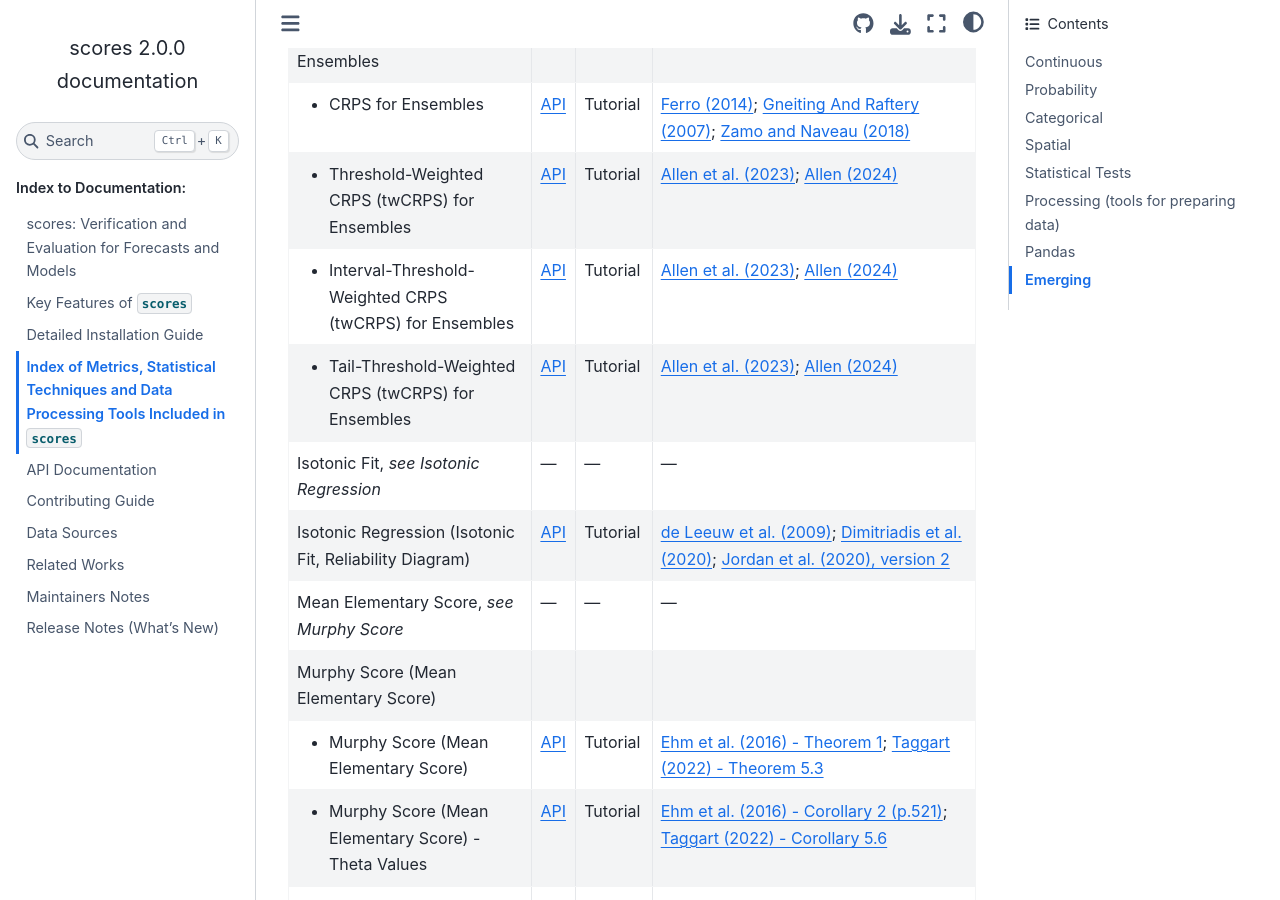
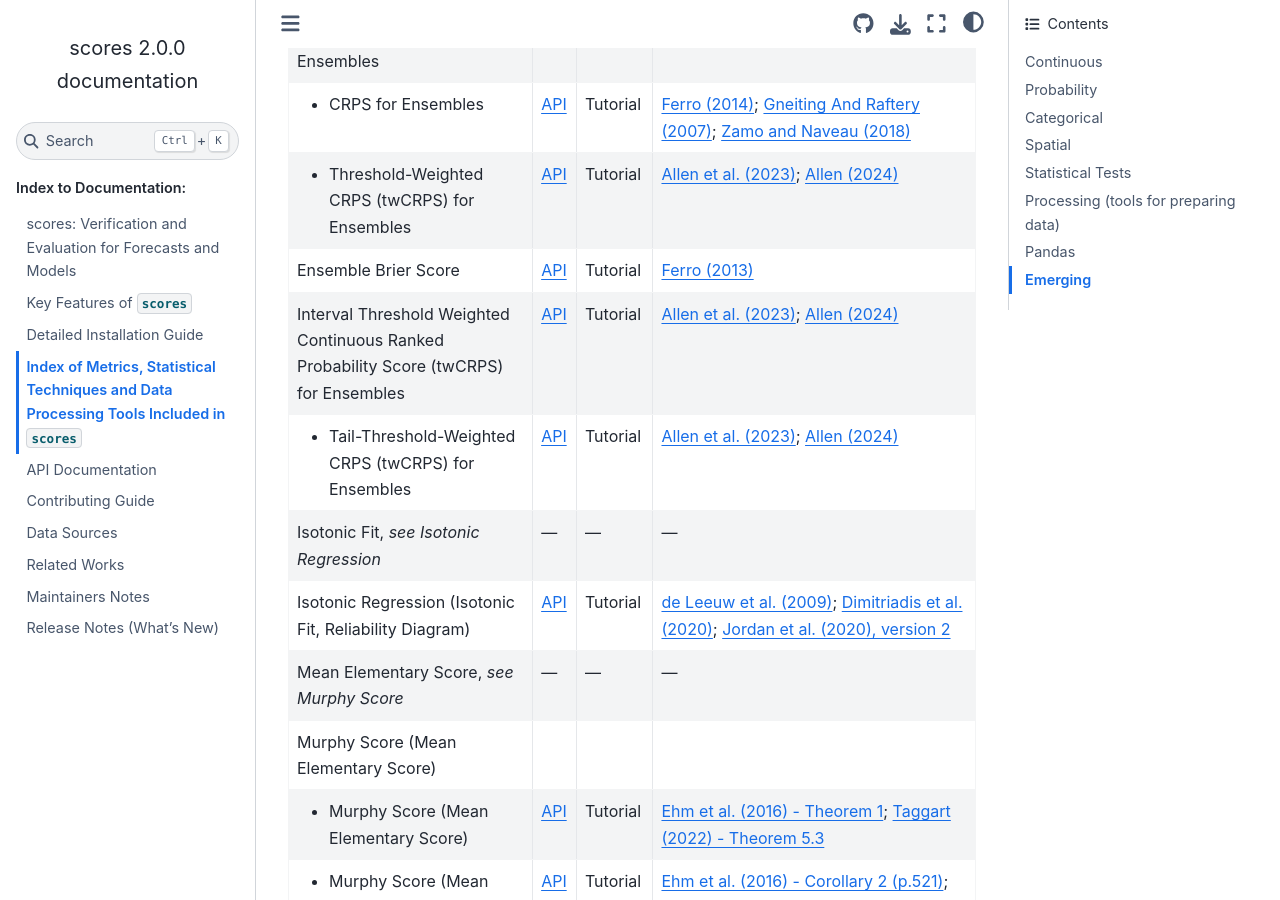
Before and after one commit to nci/scores, a Sphinx documentation site: the page built from docs/included.md, in a window 1280 px wide and 900 px high, scrolled down 3071 px. Built offline with Sphinx 7.4.7 and the Sphinx Book theme 1.1.4, drawn with Linux system fonts in a browser that asks for light colours; pages that are not in the unit, such as notebooks, are missing from menus.

Commit message:
update docs

```diff
--- a/docs/included.md
+++ b/docs/included.md
@@ -206,8 +206,11 @@
   - [API](api.md#scores.probability.tw_crps_for_ensemble)
   - [Tutorial](project:./tutorials/Threshold_Weighted_CRPS_for_Ensembles.md)
   - [Allen et al. (2023)](https://doi.org/10.1137/22M1532184); [Allen (2024)](https://doi.org/10.18637/jss.v110.i08)
-* -
-    - Interval-Threshold-Weighted CRPS (twCRPS) for Ensembles
+* - Ensemble Brier Score
+  - [API](api.md#scores.probability.ensemble_brier_score)
+  - [Tutorial](project:./tutorials/Brier_Score.md)
+  - [Ferro (2013)](https://doi.org/10.1002/qj.2270)
+* - Interval Threshold Weighted Continuous Ranked Probability Score (twCRPS) for Ensembles
   - [API](api.md#scores.probability.interval_tw_crps_for_ensemble)
   - [Tutorial](project:./tutorials/Threshold_Weighted_CRPS_for_Ensembles.md)
   - [Allen et al. (2023)](https://doi.org/10.1137/22M1532184); [Allen (2024)](https://doi.org/10.18637/jss.v110.i08)
```
Also changed, not shown: docs/api.md (+1 -0 lines), 1 other file.
